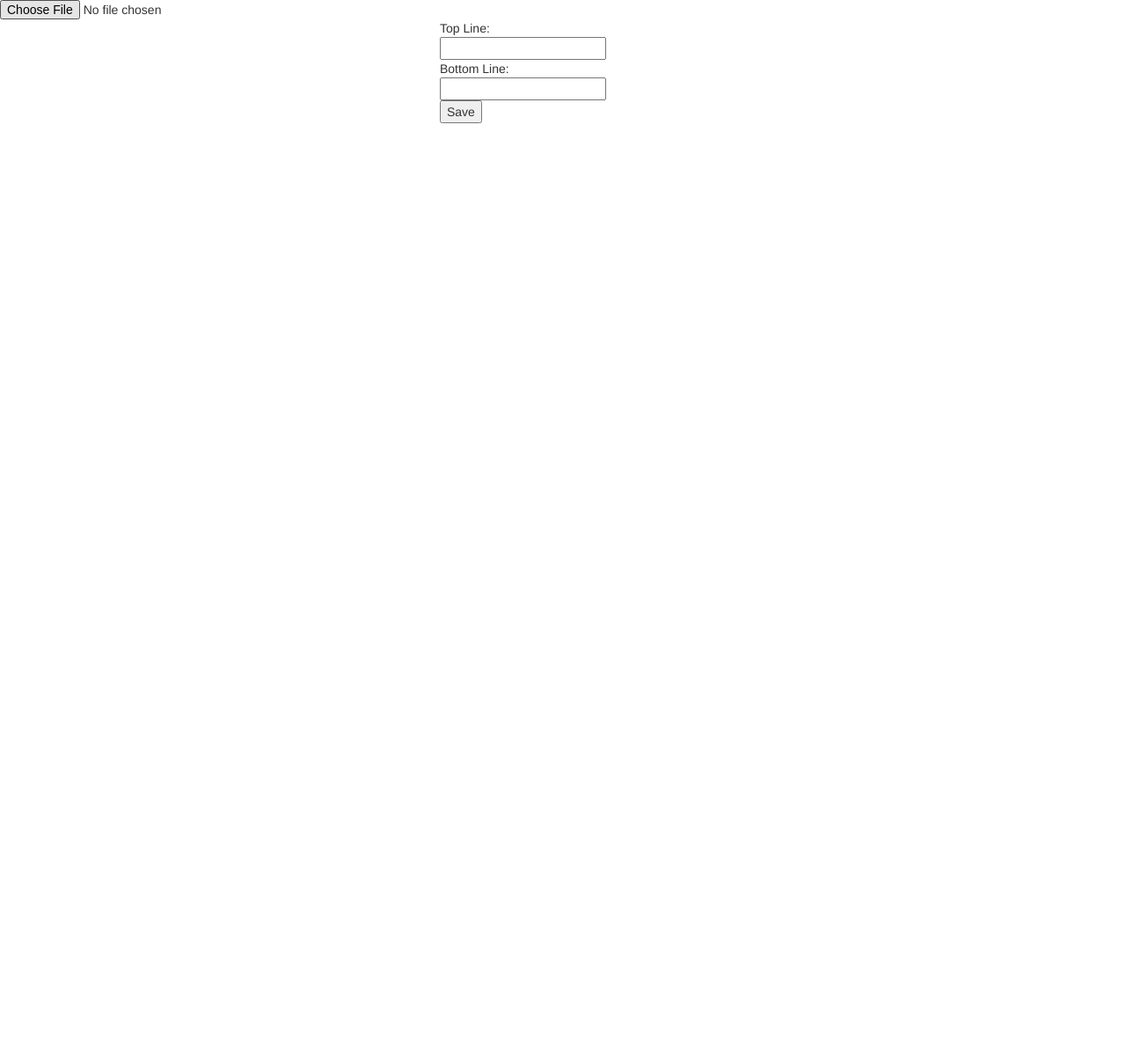
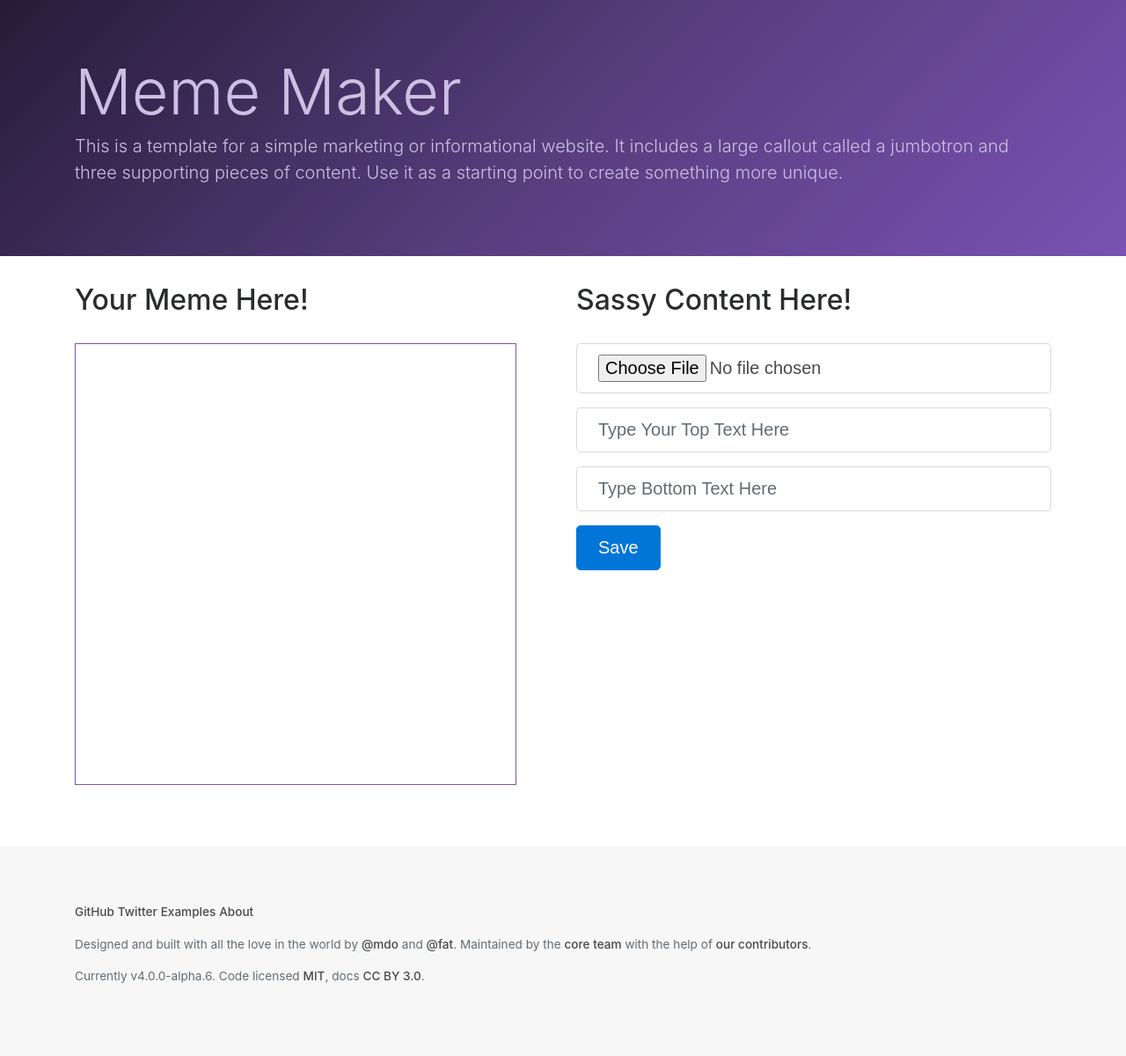
Before and after one commit to TheTravisM/MemeMaker, a plain HTML site: page index.html in a window 1280 px wide. Shown: the whole page at 88% size. Before the commit the page ends 800 px from the top, so only its background shows below. Drawn offline with nearby package versions, Linux system fonts and the light colour scheme; a script that the page names is missing.

Commit message:
Add bootstrap 4

```diff
--- /dev/null
+++ b/css/style.css
@@ -0,0 +1,42 @@
+.text-muted {
+    color: #636c72!important;
+}
+
+.jumbotron {
+  background-image: -webkit-linear-gradient(315deg,#271b38,#563d7c,#7952b3);
+  background-image: -o-linear-gradient(315deg,#271b38,#563d7c,#7952b3);
+  background-image: linear-gradient(135deg,#271b38,#563d7c,#7952b3);
+  border-radius: 0;
+  color: #cdbfe3;
+}
+
+#meme-canvas {
+  max-width: 100%;
+  border: 1px solid #7952b3;
+}
+
+footer {
+  padding: 4rem 0;
+  margin-top: 4rem;
+  font-size: 85%;
+  text-align: left;
+  background-color: #f7f7f7;
+}
+
+.bd-footer-links {
+    padding-left: 0;
+    margin-bottom: 1rem;
+}
+
+.bd-footer-links li {
+    display: inline-block;
+}
+
+.bd-footer a {
+    font-weight: 500;
+    color: #464a4c;
+}
+
+.bd-footer a:hover {
+    color: #0275d8;
+}
--- a/index.html
+++ b/index.html
@@ -7,111 +7,67 @@
     <meta name="mobile-web-app-capable" content="yes">
     <meta name="apple-mobile-web-app-capable" content="yes">
     <title>Creating A Canvas</title>
+    <!-- Bootstrap -->
+    <link rel="stylesheet" href="https://maxcdn.bootstrapcdn.com/bootstrap/4.0.0-alpha.6/css/bootstrap.min.css">
+    <link rel="stylesheet" href="https://maxcdn.bootstrapcdn.com/font-awesome/4.4.0/css/font-awesome.min.css">
+    <link rel="stylesheet" href="css/style.css">
 
-    <!-- Bootstrap -->
-    <link rel="stylesheet" href="https://maxcdn.bootstrapcdn.com/bootstrap/3.3.5/css/bootstrap.min.css">
-    <link rel="stylesheet" href="https://maxcdn.bootstrapcdn.com/font-awesome/4.4.0/css/font-awesome.min.css">
     <!--[if lt IE 9]>
       <script src="https://oss.maxcdn.com/libs/html5shiv/3.7.2/html5shiv.js"></script>
       <script src="https://oss.maxcdn.com/libs/respond.js/1.4.2/respond.min.js"></script>
     <![endif]-->
-    <style>
-      #image-container {
-        display: flex;
-      }
-    </style>
   </head>
   <body>
+    <header class="jumbotron">
+      <div class="container">
+        <h1 class="display-3">Meme Maker</h1>
+        <p class="lead">This is a template for a simple marketing or informational website. It includes a large callout called a jumbotron and three supporting pieces of content. Use it as a starting point to create something more unique.</p>
+      </div>
+    </header>
 
-    <div>
-      <input type="file" id="file" />
-    </div>
-    <div id="image-container">
-      <canvas width="500" height="500"></canvas>
-      <div>
-        <span>Top Line:</span><br/>
-        <input id="topLineText" type="text"><br/>
-        <span>Bottom Line:</span><br/>
-        <input id="bottomLineText" type="text"><br/>
-        <button id="saveBtn">Save</button>
-      </div>
-    </div>
-    <script>
-      function textChangeListener (evt) {
-        var id = evt.target.id;
-        var text = evt.target.value;
-
-        if (id == "topLineText") {
-          window.topLineText = text;
-        } else {
-          window.bottomLineText = text;
-        }
-        redrawMeme(window.imageSrc, window.topLineText, window.bottomLineText);
-      }
-
-      function redrawMeme(image, topLine, bottomLine) {
-        // Get Canvas2DContext
-        var canvas = document.querySelector('canvas');
-        var ctx = canvas.getContext("2d");
-        // -- [ Your code here ] -- //
-        if (image != null)
-          ctx.drawImage(image, 0, 0,canvas.width, canvas.height);
-        // - Font
-        ctx.font = "36px Impact";
-        ctx.textAlign = "center";
-        ctx.fillStyle = "#FFF";
-        ctx.strokeStyle = "#000";
-        ctx.lineWidth = 3;
-        // Top Line Text
-        if (topLine != null) {
-          ctx.fillText(topLine, canvas.width / 2, 40);
-          ctx.strokeText(topLine, canvas.width / 2, 40);
-        }
-        // Bottom Line Text
-        if (bottomLine != null) {
-          ctx.fillText(bottomLine, canvas.width / 2, canvas.height - 20);
-          ctx.strokeText(bottomLine, canvas.width / 2, canvas.height - 20);
-        }
-      }
-      // - Saving The File
-      function saveFile() {
-        window.open(document.querySelector('canvas').toDataURL());
-      }
-
-      function handleFileSelect(evt) {
-        var canvasWidth = 500;
-        var canvasHeight = 500;
-        var file = evt.target.files[0];
-
-        var reader = new FileReader();
-        reader.onload = function(fileObject) {
-          var data = fileObject.target.result;
-          // Create an image object
-          var image = new Image();
-          image.onload = function() {
-
-            window.imageSrc = this;
-            redrawMeme(window.imageSrc, null, null);
-          }
-          // Set image data to background image.
-          image.src = data;
-          console.log(fileObject.target.result);
-        };
-        reader.readAsDataURL(file)
-      }
-
-      window.topLineText = "";
-      window.bottomLineText = "";
-      var input1 = document.getElementById('topLineText');
-      var input2 = document.getElementById('bottomLineText');
-      input1.oninput = textChangeListener;
-      input2.oninput = textChangeListener;
-      document.getElementById('file').addEventListener('change', handleFileSelect, false);
-      document.querySelector('button').addEventListener('click', saveFile, false);
-    </script>
+    <main class="container">
+      <div class="row">
+        <div class="col-md-6">
+          <h2>Your Meme Here!</h2>
+          <br>
+          <canvas id="meme-canvas" width="500" height="500"></canvas>
+       </div>
+        <aside class="col-md-6">
+          <h2>Sassy Content Here!</h2>
+          <br>
+          <form>
+            <div class="form-group">
+              <input type="file" class="form-control form-control-lg" id="file" aria-describedby="fileHelp">
+            </div>
+            <div class="form-group">
+                <input type="text" class="form-control form-control-lg" id="topLineText" placeholder="Type Your Top Text Here">
+            </div>
+            <div class="form-group">
+                <input type="text" class="form-control form-control-lg" id="bottomLineText" placeholder="Type Bottom Text Here">
+            </div>
+            <button id="saveBtn" class="btn btn-primary btn-lg" type="submit">Save</button>
+          </form>
+        </aside>
+        </div>
+      </main>
+   <!-- /container -->
+      <footer class="bd-footer text-muted">
+        <div class="container">
+          <ul class="bd-footer-links">
+            <li><a href="https://github.com/TheTravisM">GitHub</a></li>
+            <li><a href="https://www.linkedin.com/in/travismikolay/">Twitter</a></li>
+            <li><a href="/examples/">Examples</a></li>
+            <li><a href="/about/history/">About</a></li>
+          </ul>
+          <p>Designed and built with all the love in the world by <a href="https://twitter.com/mdo" target="_blank">@mdo</a> and <a href="https://twitter.com/fat" target="_blank">@fat</a>. Maintained by the <a href="https://github.com/orgs/twbs/people">core team</a> with the help of <a href="https://github.com/twbs/bootstrap/graphs/contributors">our contributors</a>.</p>
+          <p>Currently v4.0.0-alpha.6. Code licensed <a rel="license" href="https://github.com/twbs/bootstrap/blob/master/LICENSE" target="_blank">MIT</a>, docs <a rel="license" href="https://creativecommons.org/licenses/by/3.0/" target="_blank">CC BY 3.0</a>.</p>
+        </div>
+      </footer>
 
     <!-- Scripts -->
-    <script src="https://ajax.googleapis.com/ajax/libs/jquery/1.11.3/jquery.min.js"></script>
-    <script src="https://maxcdn.bootstrapcdn.com/bootstrap/3.3.5/js/bootstrap.min.js"></script>
+    <script src="js/meme-maker.js"></script>
+    <script src="https://code.jquery.com/jquery-3.1.1.slim.min.js"></script>
+    <script src="https://cdnjs.cloudflare.com/ajax/libs/tether/1.4.0/js/tether.min.js"></script>
+    <script src="https://maxcdn.bootstrapcdn.com/bootstrap/4.0.0-alpha.6/js/bootstrap.min.js"></script>
   </body>
 </html>
--- /dev/null
+++ b/js/meme-maker.js
@@ -0,0 +1,71 @@
+function textChangeListener (evt) {
+  var id = evt.target.id;
+  var text = evt.target.value;
+
+  if (id == "topLineText") {
+    window.topLineText = text;
+  } else {
+    window.bottomLineText = text;
+  }
+  redrawMeme(window.imageSrc, window.topLineText, window.bottomLineText);
+}
+
+function redrawMeme(image, topLine, bottomLine) {
+  // Get Canvas2DContext
+  var canvas = document.querySelector('canvas');
+  var ctx = canvas.getContext("2d");
+  // -- [ Your code here ] -- //
+  if (image !== null)
+    ctx.drawImage(image, 0, 0,canvas.width, canvas.height);
+  // - Font
+  ctx.font = "36px Impact";
+  ctx.textAlign = "center";
+  ctx.fillStyle = "#FFF";
+  ctx.strokeStyle = "#000";
+  ctx.lineWidth = 3;
+  // Top Line Text
+  if (topLine !== null) {
+    ctx.fillText(topLine, canvas.width / 2, 40);
+    ctx.strokeText(topLine, canvas.width / 2, 40);
+  }
+  // Bottom Line Text
+  if (bottomLine !== null) {
+    ctx.fillText(bottomLine, canvas.width / 2, canvas.height - 20);
+    ctx.strokeText(bottomLine, canvas.width / 2, canvas.height - 20);
+  }
+}
+// - Saving The File
+function saveFile() {
+  window.open(document.querySelector('canvas').toDataURL());
+}
+
+function handleFileSelect(evt) {
+  var canvasWidth = 500;
+  var canvasHeight = 500;
+  var file = evt.target.files[0];
+
+  var reader = new FileReader();
+  reader.onload = function(fileObject) {
+    var data = fileObject.target.result;
+    // Create an image object
+    var image = new Image();
+    image.onload = function() {
+
+      window.imageSrc = this;
+      redrawMeme(window.imageSrc, null, null);
+    };
+    // Set image data to background image.
+    image.src = data;
+    console.log(fileObject.target.result);
+  };
+  reader.readAsDataURL(file);
+}
+
+window.topLineText = "";
+window.bottomLineText = "";
+var input1 = document.getElementById('topLineText');
+var input2 = document.getElementById('bottomLineText');
+input1.oninput = textChangeListener;
+input2.oninput = textChangeListener;
+document.getElementById('file').addEventListener('change', handleFileSelect, false);
+document.querySelector('button').addEventListener('click', saveFile, false);
```
